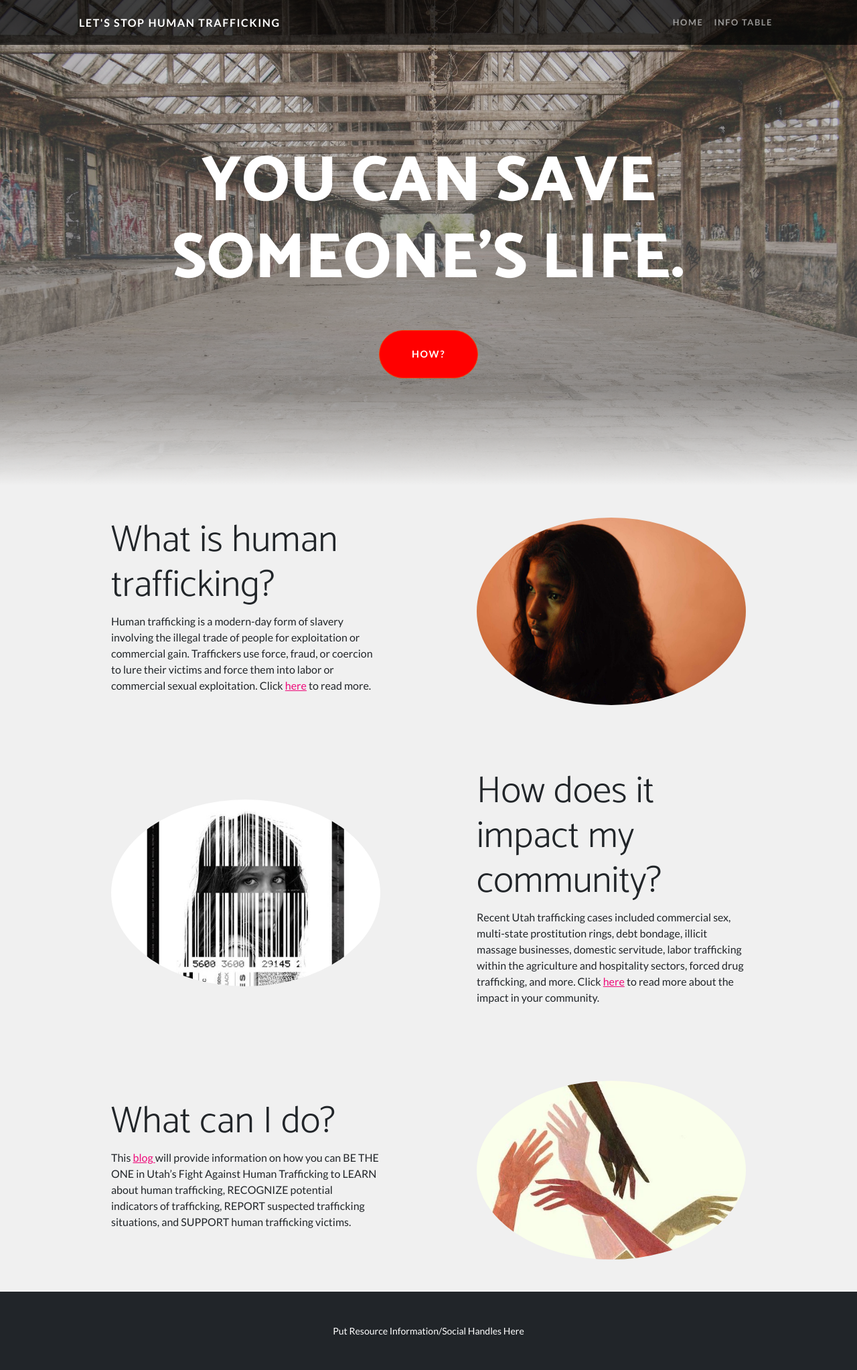
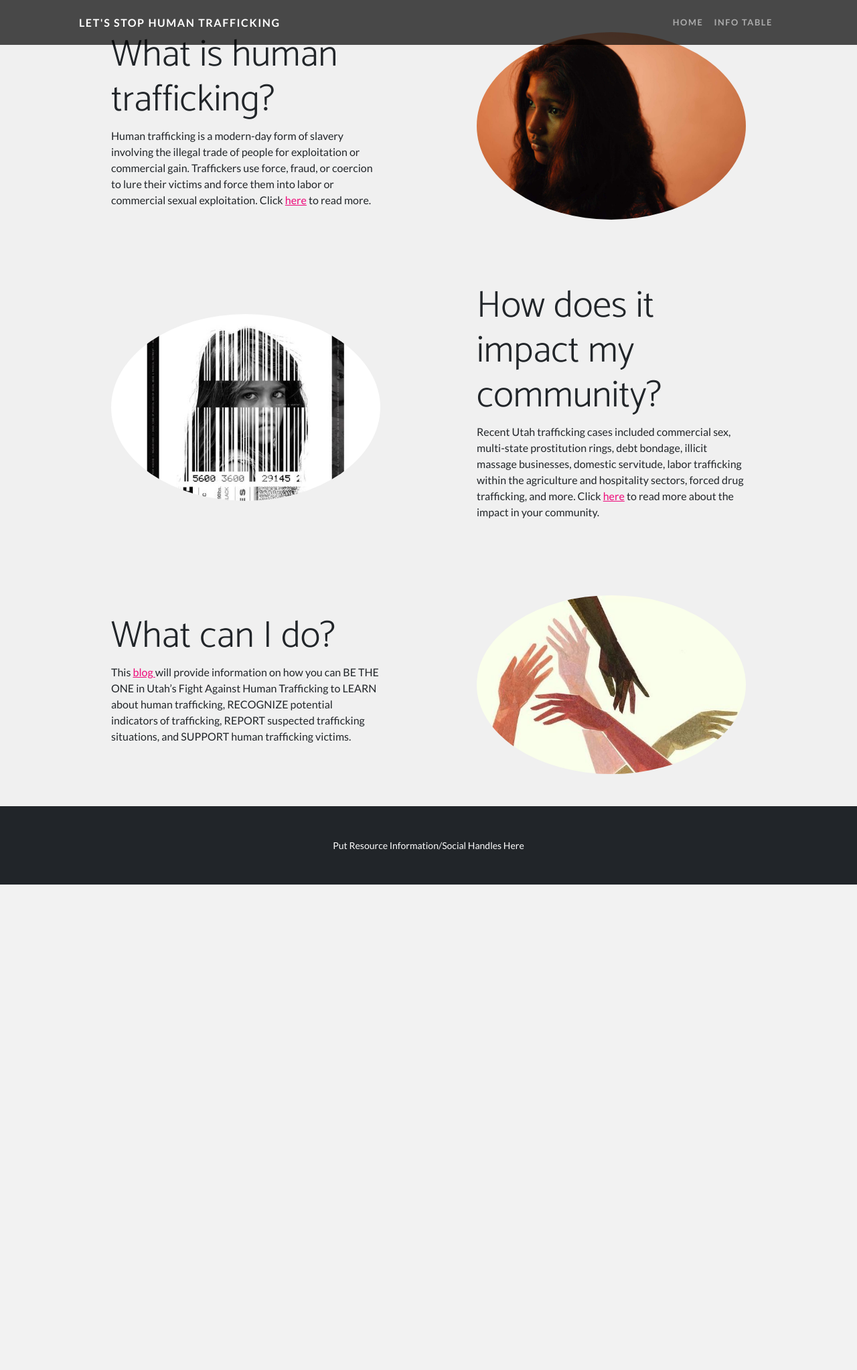
Before and after one commit to JakeGillespie1/missing_persons, a Django app: page / in a window 1280 px wide. Shown: the whole page at 67% size. After the commit the page ends 1321 px from the top, so only its background shows below. Run offline with Django 4.2, Linux system fonts and the light colour scheme; some libraries are stand-ins or nearby versions.

Commit message:
Update index.html

```diff
--- a/templates/index.html
+++ b/templates/index.html
@@ -1,16 +1,6 @@
 {% extends 'base.html' %}
 {% load static %}
 {% block content %}
-<!-- Header-->
-<header class="masthead text-center text-white">
-<div class="masthead-content">
-    <div class="masthead">
-    <div class="container px-5">
-        <h1 class="masthead-heading mb-0">YOU CAN SAVE <br> SOMEONE'S LIFE. </h1>
-        <a class="btn btn-primary btn-xl rounded-pill mt-5" href="#scroll">How?</a>
-        </div></div>
-</div>
-</header>
 <!-- Content section 1-->
 <section id="scroll">
 <div class = "main-background">
```
